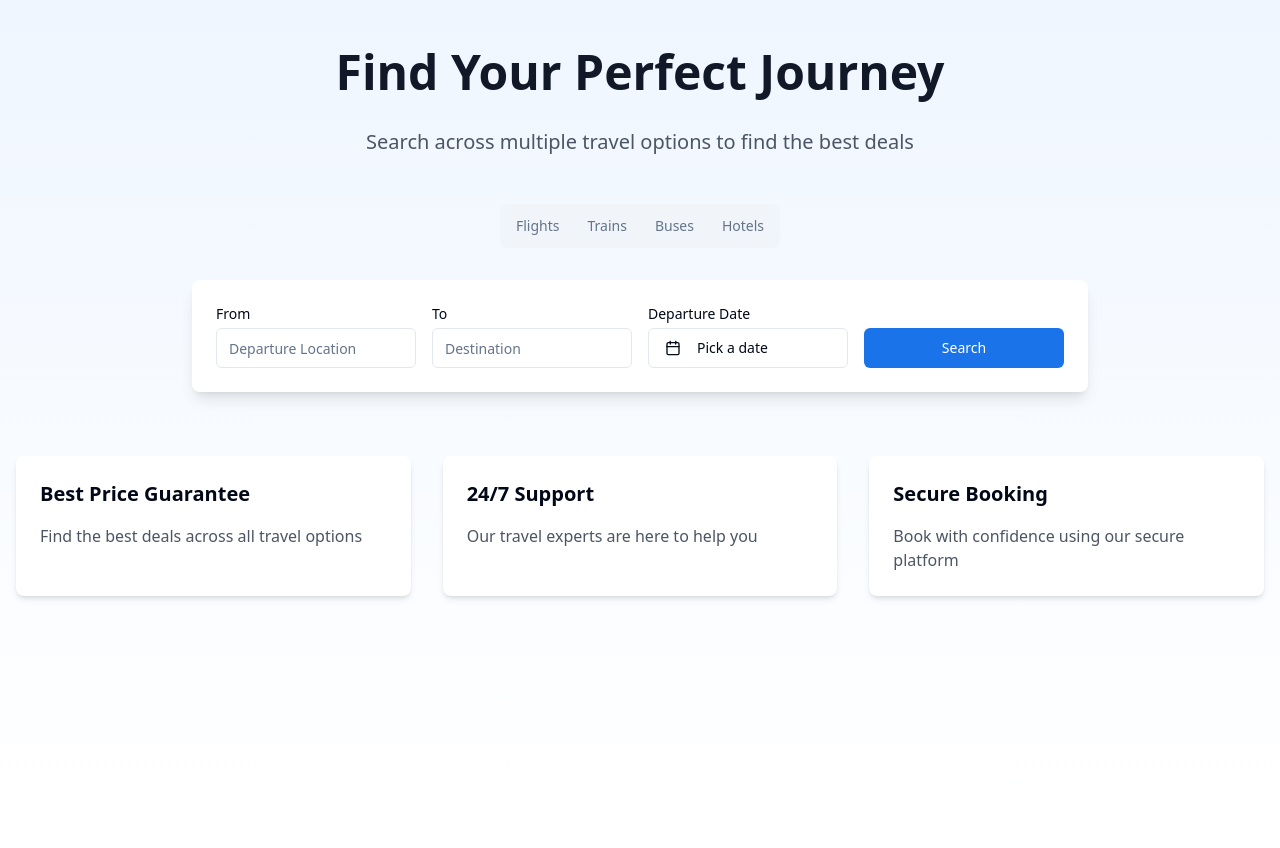
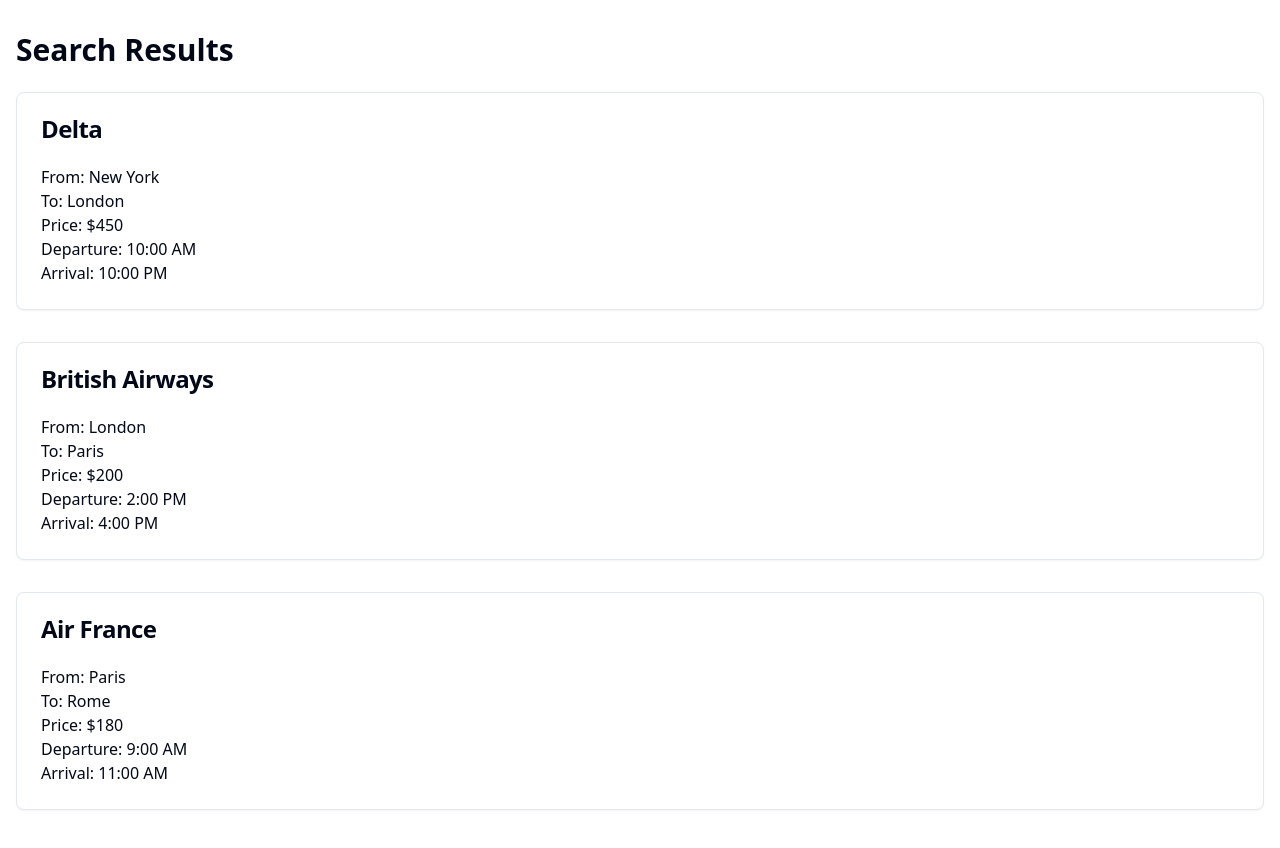
Before and after one commit to sagarbiswal10/travel-quester, a React (Vite) app: page /search in a window 1280 px wide. Before the commit this address led to /. Shown: the top 848 px of the page. Before the commit the page ends 800 px from the top, so only its background shows below. Built offline with nearby package versions, Linux system fonts and the light colour scheme.

Commit message:
Update SearchBox for Routing
Modified the SearchBox component to handle different travel types and route to a new page displaying dummy data for flights, buses, or hotels after a search.
[skip gpt_engineer]

```diff
--- a/src/App.tsx
+++ b/src/App.tsx
@@ -4,6 +4,7 @@ import { TooltipProvider } from "@/components/ui/tooltip";
 import { QueryClient, QueryClientProvider } from "@tanstack/react-query";
 import { BrowserRouter, Routes, Route, Navigate } from "react-router-dom";
 import Index from "./pages/Index";
+import SearchResults from "./pages/SearchResults";
 
 const queryClient = new QueryClient();
 
@@ -19,6 +20,7 @@ const App = () => (
           <Route path="/trains" element={<Index />} />
           <Route path="/buses" element={<Index />} />
           <Route path="/hotels" element={<Index />} />
+          <Route path="/search" element={<SearchResults />} />
           <Route path="*" element={<Navigate to="/" replace />} />
         </Routes>
       </BrowserRouter>
--- a/src/components/SearchBox.tsx
+++ b/src/components/SearchBox.tsx
@@ -4,7 +4,8 @@ import { Button } from "@/components/ui/button";
 import { Input } from "@/components/ui/input";
 import { Popover, PopoverContent, PopoverTrigger } from "@/components/ui/popover";
 import { format } from "date-fns";
-import { Calendar as CalendarIcon } from "lucide-react";
+import { Calendar as CalendarIcon, Users } from "lucide-react";
+import { Select, SelectContent, SelectItem, SelectTrigger, SelectValue } from "@/components/ui/select";
 
 interface SearchBoxProps {
   type: 'flights' | 'trains' | 'buses' | 'hotels';
@@ -15,12 +16,18 @@ export const SearchBox = ({ type, onSearch }: SearchBoxProps) => {
   const [from, setFrom] = useState('');
   const [to, setTo] = useState('');
   const [date, setDate] = useState<Date>();
+  const [returnDate, setReturnDate] = useState<Date>();
+  const [passengers, setPassengers] = useState('1');
+  const [roomType, setRoomType] = useState('single');
 
   const handleSearch = () => {
     onSearch({
       from,
       to,
       date,
+      returnDate,
+      passengers,
+      roomType,
       type
     });
   };
@@ -31,7 +38,7 @@ export const SearchBox = ({ type, onSearch }: SearchBoxProps) => {
         <div>
           <label className="block text-sm font-medium mb-1">From</label>
           <Input
-            placeholder={`Departure ${type === 'hotels' ? 'City' : 'Location'}`}
+            placeholder={type === 'hotels' ? 'Enter city' : 'Departure location'}
             value={from}
             onChange={(e) => setFrom(e.target.value)}
           />
@@ -73,7 +80,65 @@ export const SearchBox = ({ type, onSearch }: SearchBoxProps) => {
           </Popover>
         </div>
 
-        <div className="flex items-end">
+        {(type === 'flights' || type === 'hotels') && (
+          <div>
+            <label className="block text-sm font-medium mb-1">
+              {type === 'hotels' ? 'Check-out Date' : 'Return Date'}
+            </label>
+            <Popover>
+              <PopoverTrigger asChild>
+                <Button
+                  variant="outline"
+                  className="w-full justify-start text-left font-normal"
+                >
+                  <CalendarIcon className="mr-2 h-4 w-4" />
+                  {returnDate ? format(returnDate, "PPP") : <span>Pick a date</span>}
+                </Button>
+              </PopoverTrigger>
+              <PopoverContent className="w-auto p-0">
+                <Calendar
+                  mode="single"
+                  selected={returnDate}
+                  onSelect={setReturnDate}
+                  initialFocus
+                />
+              </PopoverContent>
+            </Popover>
+          </div>
+        )}
+
+        <div>
+          <label className="block text-sm font-medium mb-1">
+            {type === 'hotels' ? 'Room Type' : 'Passengers'}
+          </label>
+          {type === 'hotels' ? (
+            <Select value={roomType} onValueChange={setRoomType}>
+              <SelectTrigger>
+                <SelectValue placeholder="Select room type" />
+              </SelectTrigger>
+              <SelectContent>
+                <SelectItem value="single">Single Room</SelectItem>
+                <SelectItem value="double">Double Room</SelectItem>
+                <SelectItem value="suite">Suite</SelectItem>
+              </SelectContent>
+            </Select>
+          ) : (
+            <Select value={passengers} onValueChange={setPassengers}>
+              <SelectTrigger>
+                <SelectValue placeholder="Select passengers" />
+              </SelectTrigger>
+              <SelectContent>
+                {[1, 2, 3, 4, 5].map((num) => (
+                  <SelectItem key={num} value={num.toString()}>
+                    {num} {num === 1 ? 'Passenger' : 'Passengers'}
+                  </SelectItem>
+                ))}
+              </SelectContent>
+            </Select>
+          )}
+        </div>
+
+        <div className="flex items-end md:col-span-4">
           <Button
             className="w-full bg-primary hover:bg-primary/90"
             onClick={handleSearch}
--- a/src/pages/Index.tsx
+++ b/src/pages/Index.tsx
@@ -1,18 +1,24 @@
-import { useNavigate } from 'react-router-dom';
+import { useNavigate, useLocation } from 'react-router-dom';
 import { SearchBox } from '@/components/SearchBox';
 import { TravelTabs } from '@/components/TravelTabs';
 
 const Index = () => {
   const navigate = useNavigate();
+  const location = useLocation();
+  const currentType = location.pathname.slice(1) || 'flights';
 
   const handleSearch = (searchData: any) => {
     const queryParams = new URLSearchParams({
+      type: searchData.type,
       from: searchData.from,
-      to: searchData.to,
+      to: searchData.to || '',
       date: searchData.date?.toISOString() || '',
+      returnDate: searchData.returnDate?.toISOString() || '',
+      passengers: searchData.passengers || '1',
+      roomType: searchData.roomType || '',
     }).toString();
 
-    navigate(`${searchData.type}/search?${queryParams}`);
+    navigate(`/search?${queryParams}`);
   };
 
   return (
@@ -29,7 +35,7 @@ const Index = () => {
           <TravelTabs />
         </div>
 
-        <SearchBox type="flights" onSearch={handleSearch} />
+        <SearchBox type={currentType as any} onSearch={handleSearch} />
 
         <div className="mt-16 grid grid-cols-1 md:grid-cols-3 gap-8">
           <div className="bg-white p-6 rounded-lg shadow-md">
--- /dev/null
+++ b/src/pages/SearchResults.tsx
@@ -0,0 +1,77 @@
+import { useLocation } from 'react-router-dom';
+import { Card, CardHeader, CardTitle, CardContent } from "@/components/ui/card";
+
+// Dummy data for different types
+const dummyData = {
+  flights: [
+    { id: 1, from: 'New York', to: 'London', airline: 'Delta', price: '$450', departure: '10:00 AM', arrival: '10:00 PM' },
+    { id: 2, from: 'London', to: 'Paris', airline: 'British Airways', price: '$200', departure: '2:00 PM', arrival: '4:00 PM' },
+    { id: 3, from: 'Paris', to: 'Rome', airline: 'Air France', price: '$180', departure: '9:00 AM', arrival: '11:00 AM' },
+  ],
+  trains: [
+    { id: 1, from: 'Paris', to: 'Lyon', operator: 'SNCF', price: '$60', departure: '8:00 AM', arrival: '11:00 AM' },
+    { id: 2, from: 'London', to: 'Manchester', operator: 'National Rail', price: '$40', departure: '9:00 AM', arrival: '11:30 AM' },
+    { id: 3, from: 'Berlin', to: 'Munich', operator: 'Deutsche Bahn', price: '$80', departure: '10:00 AM', arrival: '3:00 PM' },
+  ],
+  buses: [
+    { id: 1, from: 'New York', to: 'Boston', operator: 'Greyhound', price: '$30', departure: '7:00 AM', arrival: '11:00 AM' },
+    { id: 2, from: 'London', to: 'Bristol', operator: 'National Express', price: '$25', departure: '8:00 AM', arrival: '10:30 AM' },
+    { id: 3, from: 'Paris', to: 'Brussels', operator: 'FlixBus', price: '$35', departure: '9:00 AM', arrival: '1:00 PM' },
+  ],
+  hotels: [
+    { id: 1, name: 'Grand Hotel', location: 'Paris', price: '$200/night', rating: '4.5', roomType: 'Double Room' },
+    { id: 2, name: 'City Plaza', location: 'London', price: '$180/night', rating: '4.2', roomType: 'Single Room' },
+    { id: 3, name: 'Beach Resort', location: 'Barcelona', price: '$250/night', rating: '4.8', roomType: 'Suite' },
+  ],
+};
+
+const SearchResults = () => {
+  const location = useLocation();
+  const searchParams = new URLSearchParams(location.search);
+  const type = searchParams.get('type') as keyof typeof dummyData || 'flights';
+  const results = dummyData[type];
+
+  const renderResult = (item: any) => {
+    if (type === 'hotels') {
+      return (
+        <Card key={item.id} className="mb-4">
+          <CardHeader>
+            <CardTitle>{item.name}</CardTitle>
+          </CardHeader>
+          <CardContent>
+            <p>Location: {item.location}</p>
+            <p>Price: {item.price}</p>
+            <p>Rating: {item.rating}</p>
+            <p>Room Type: {item.roomType}</p>
+          </CardContent>
+        </Card>
+      );
+    }
+
+    return (
+      <Card key={item.id} className="mb-4">
+        <CardHeader>
+          <CardTitle>{item.operator || item.airline}</CardTitle>
+        </CardHeader>
+        <CardContent>
+          <p>From: {item.from}</p>
+          <p>To: {item.to}</p>
+          <p>Price: {item.price}</p>
+          <p>Departure: {item.departure}</p>
+          <p>Arrival: {item.arrival}</p>
+        </CardContent>
+      </Card>
+    );
+  };
+
+  return (
+    <div className="container mx-auto px-4 py-8">
+      <h1 className="text-3xl font-bold mb-6">Search Results</h1>
+      <div className="grid gap-4">
+        {results.map(renderResult)}
+      </div>
+    </div>
+  );
+};
+
+export default SearchResults;
```
